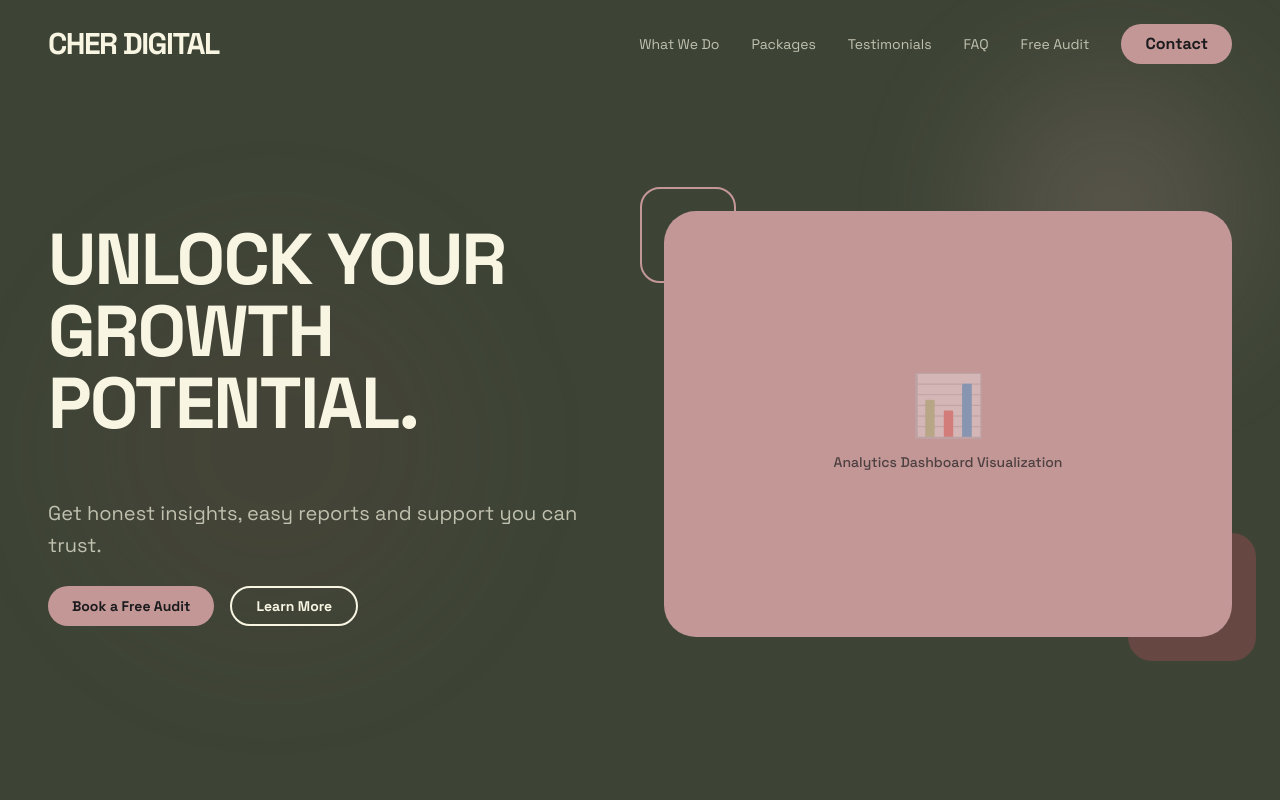
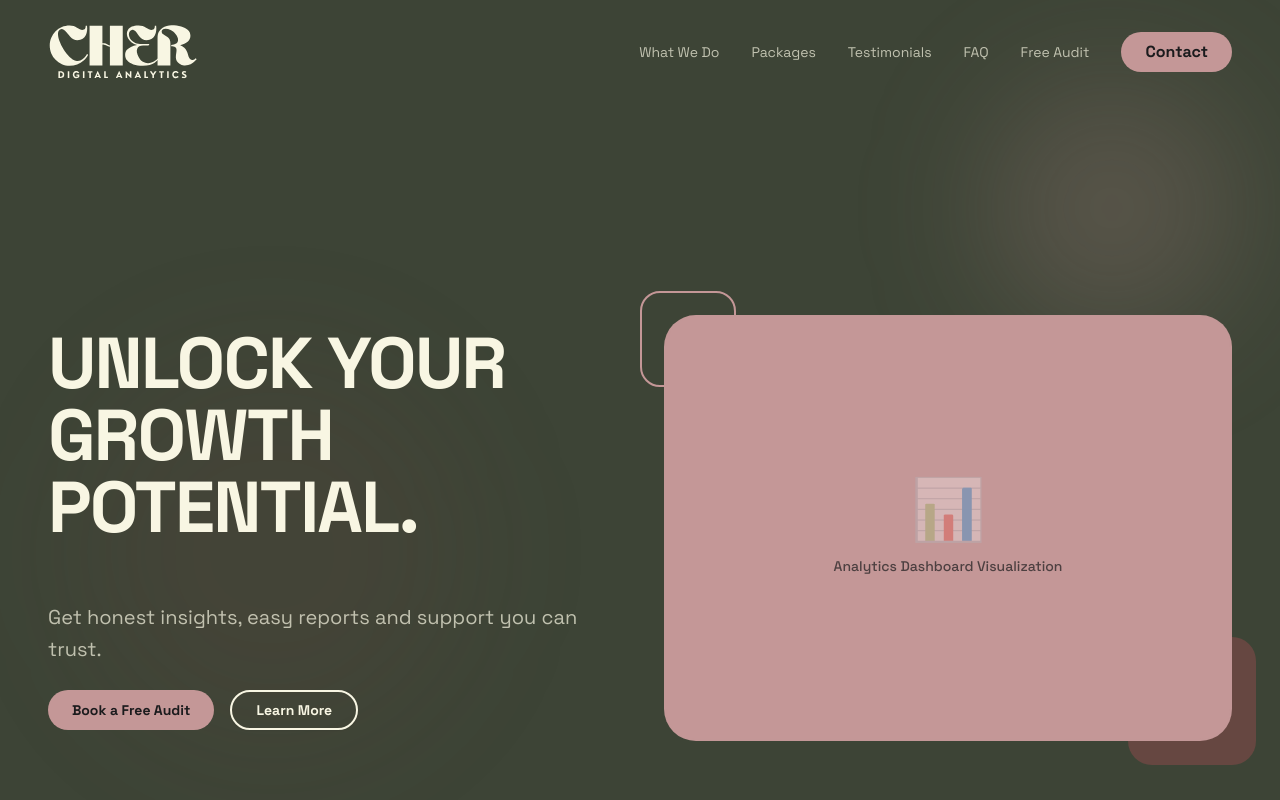
Before and after one commit to rohinigudimetla/earlystage-digi-analytics, a Next.js app: page / in a window 1280 px wide. Shown: the top 800 px of the page. Built offline with nearby package versions, Linux system fonts and the light colour scheme.

Commit message:
CDA-6 logo iteration 1

```diff
--- a/components/layout/navbar.tsx
+++ b/components/layout/navbar.tsx
@@ -1,13 +1,18 @@
 import Link from "next/link";
+import Image from "next/image";
 
 export default function Navbar() {
 	return (
-		<nav className="absolute top-0 left-0 right-0 z-50 px-6 md:px-12 py-6 flex items-center justify-between">
-			<Link
-				href="/"
-				className="text-2xl md:text-3xl font-black tracking-tighter text-cream font-sans"
-			>
-				CHER DIGITAL
+		<nav className="sticky top-0 left-0 right-0 z-50 px-6 md:px-12 py-6 flex items-center justify-between">
+			<Link href="/" className="relative">
+				<Image
+					src="/cher (1)-cropped.svg"
+					alt="Cher Digital Analytics"
+					width={180}
+					height={60}
+					className="h-14 w-auto"
+					priority
+				/>
 			</Link>
 			<div className="hidden md:flex items-center gap-8 font-sans">
 				<a
```
Also changed, not shown: public/cher (1)-cropped.svg (added).
